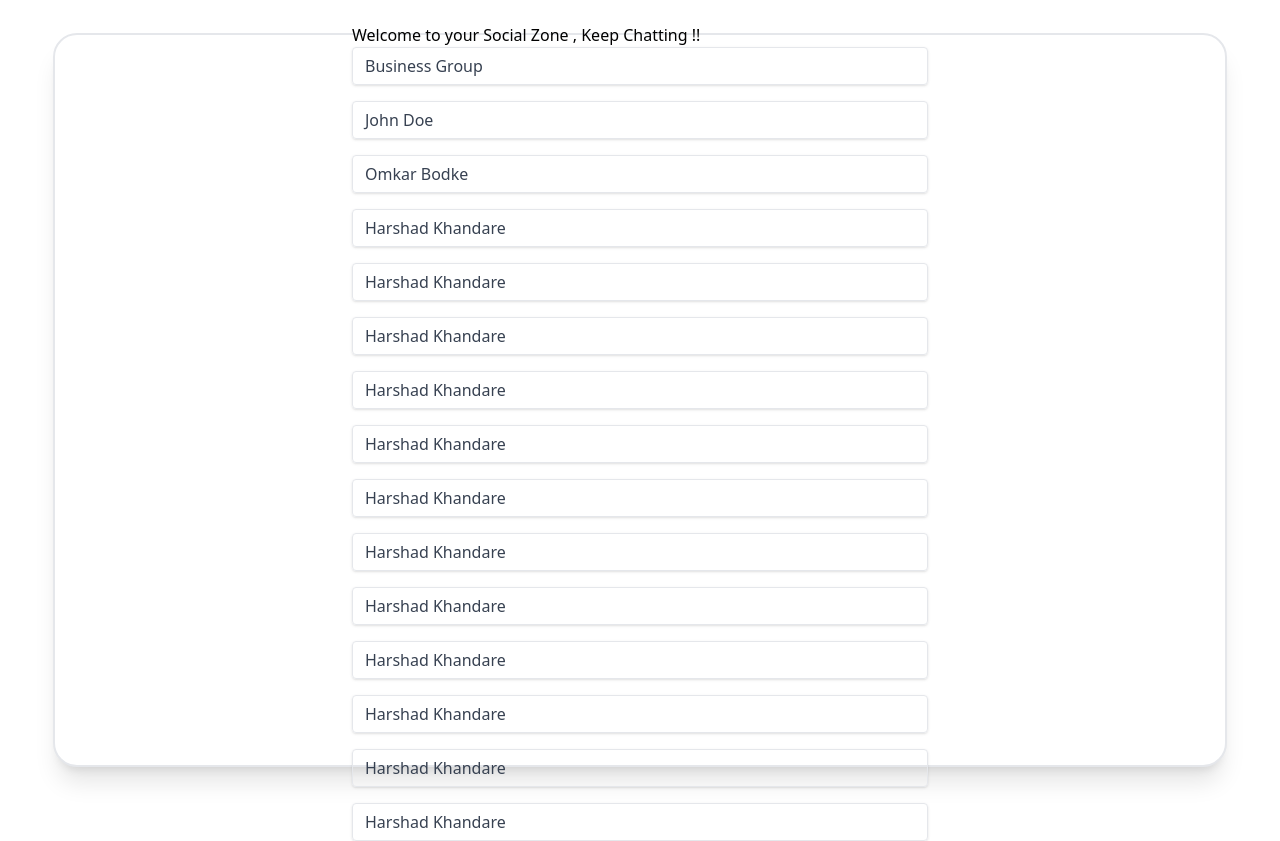
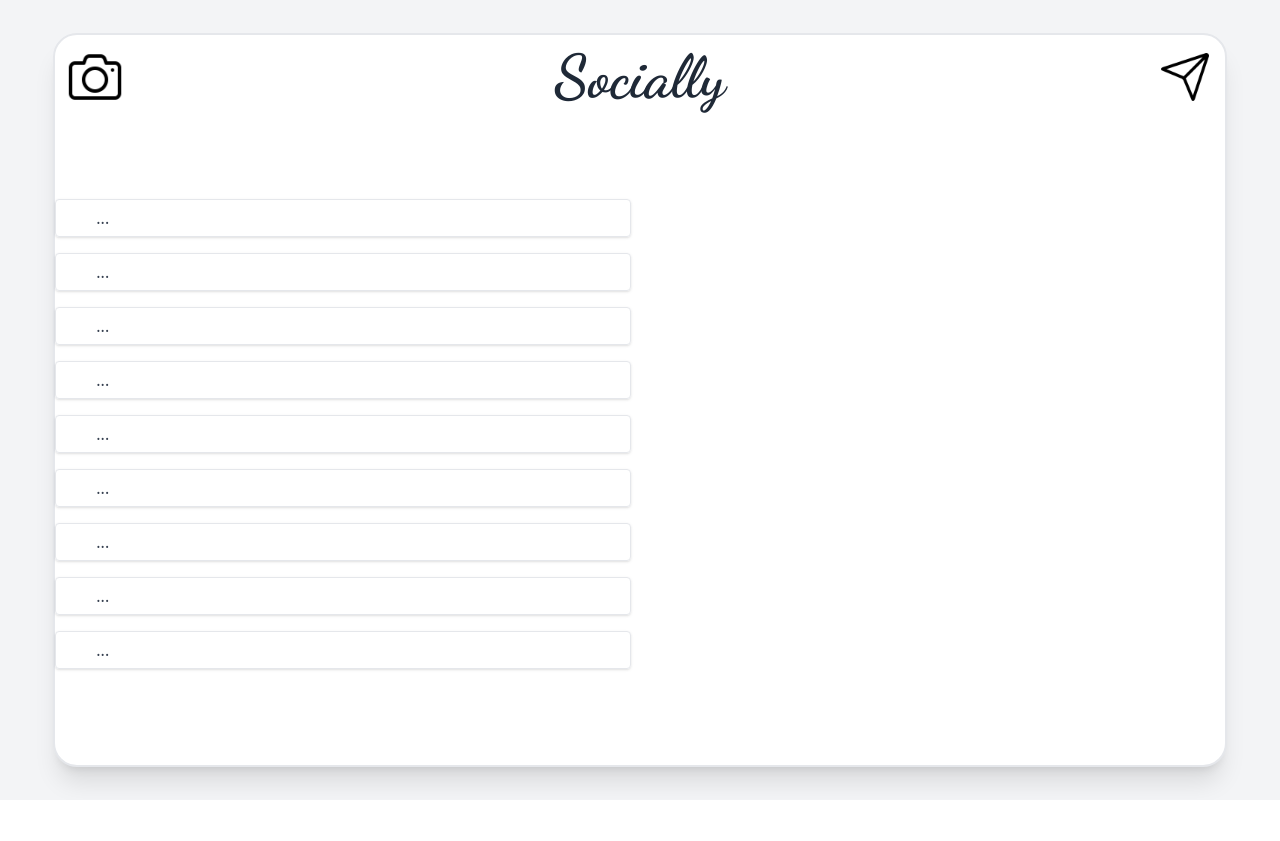
Before and after one commit to hk2201/instaClone, a React (Create React App) app in the folder frontend/socially/: page /groups in a window 1280 px wide. After the commit the page ends 800 px from the top, so only its background shows below. Built offline with nearby package versions, Linux system fonts and the light colour scheme.

Commit message:
Minor Changes in Groups

```diff
--- a/frontend/socially/src/pages/GroupPage.jsx
+++ b/frontend/socially/src/pages/GroupPage.jsx
@@ -1,46 +1,47 @@
 import React from "react";
+import Header from "../components/Header";
+import Footer from "../components/Footer";
+import Title from "../components/Title";
 
 function GroupPage() {
   const chats = [
-    { id: 1, name: "Business Group" },
-    { id: 2, name: "John Doe" },
-    { id: 3, name: "Omkar Bodke" },
-    { id: 4, name: "Harshad Khandare" },
-    { id: 4, name: "Harshad Khandare" },
-    { id: 4, name: "Harshad Khandare" },
-    { id: 4, name: "Harshad Khandare" },
-    { id: 4, name: "Harshad Khandare" },
-    { id: 4, name: "Harshad Khandare" },
-    { id: 4, name: "Harshad Khandare" },
-    { id: 4, name: "Harshad Khandare" },
-    { id: 4, name: "Harshad Khandare" },
-    { id: 4, name: "Harshad Khandare" },
-    { id: 4, name: "Harshad Khandare" },
-    { id: 4, name: "Harshad Khandare" },
+    { id: 1, name: "..." },
+    { id: 2, name: "..." },
+    { id: 3, name: "..." },
+    { id: 1, name: "..." },
+    { id: 2, name: "..." },
+    { id: 3, name: "..." },
+    { id: 1, name: "..." },
+    { id: 2, name: "..." },
+    { id: 3, name: "..." },
+
   ];
 
   return (
-    <div className="flex justify-center items-center h-screen white-100">
-      <div class="bg-white shadow-xl rounded-3xl border-2 size-11/12 flex justify-center items-center ">
-        <div className="rounded w-full max-w-xl">
+    <div className="flex justify-center items-center h-screen bg-gray-100">
+      <div className="bg-white shadow-xl rounded-3xl border-2 size-11/12 flex flex-col">
+        <Header />
+
+        <div className="rounded w-full max-w-xl ">
           <div className="flex justify-center pb-10 ">
-            <h1 text-3xl font-black font-cursive text-gray-800>
-              Hello Sociophiless !!!
-            </h1>
+
           </div>
 
-          <p>Welcome to your Social Zone , Keep Chatting !!</p>
-          <div className="flex flex-col gap-4 w-full">
+
+          <div className="flex flex-col gap-4 w-full pt-10 pb-10 ">
             {chats.map((chat) => (
               <div
-                className="shadow appearance-none border rounded w-full py-2 px-3 text-gray-700 leading-tight focus:outline-none focus:shadow-outline"
+                className="shadow appearance-none border rounded w-full py-2 px-10 text-gray-700 leading-tight focus:outline-none focus:shadow-outline"
                 key={chat.id}
               >
                 {chat.name}{" "}
               </div>
             ))}
+
           </div>
+
         </div>
+
       </div>
     </div>
   );
```
Also changed, not shown: 5 other files (tests, documents, lock files or other folders).
